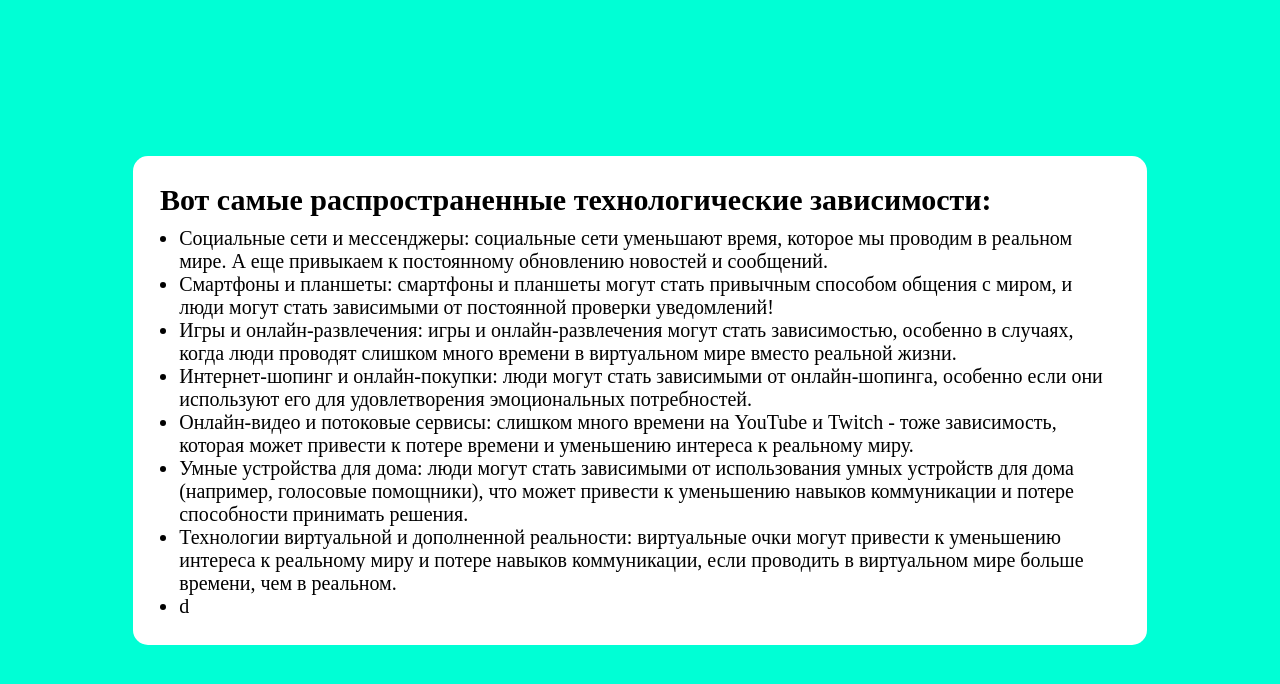
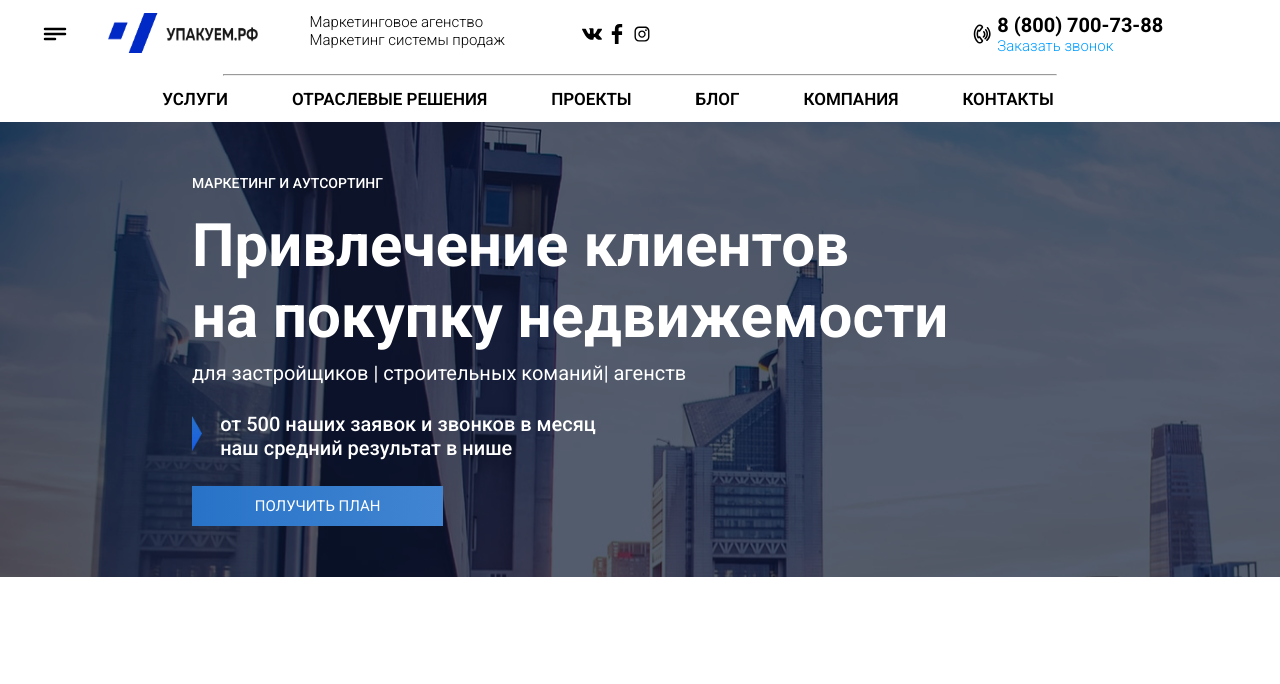
Before and after one commit to Yan1ch9/name1, a plain HTML site: page index.html in a window 1280 px wide. Drawn offline with Linux system fonts and the light colour scheme; a web font is replaced by a local one.

Commit message:
доделал:|

```diff
--- a/index.html
+++ b/index.html
@@ -7,21 +7,44 @@
     <link rel="stylesheet" href="style.css">
 </head>
 <body>
-    <div class="content">
-        <div class="information">
-            <h4>Вот самые распространенные технологические зависимости:</h4>
-            <ul>
-                <li>Социальные сети и мессенджеры: социальные сети уменьшают время, которое мы проводим в реальном мире. А еще привыкаем к постоянному обновлению новостей и сообщений.</li>
-                <li>Смартфоны и планшеты: смартфоны и планшеты могут стать привычным способом общения с миром, и люди могут стать зависимыми от постоянной проверки уведомлений! </li>
-                <li>Игры и онлайн-развлечения: игры и онлайн-развлечения могут стать зависимостью, особенно в случаях, когда люди проводят слишком много времени в виртуальном мире вместо реальной жизни.</li>
-                <li>Интернет-шопинг и онлайн-покупки: люди могут стать зависимыми от онлайн-шопинга, особенно если они используют его для удовлетворения эмоциональных потребностей.</li>
-                <li>Онлайн-видео и потоковые сервисы: слишком много времени на YouTube и Twitch - тоже зависимость, которая может привести к потере времени и уменьшению интереса к реальному миру.</li>
-                <li>Умные устройства для дома: люди могут стать зависимыми от использования умных устройств для дома (например, голосовые помощники), что может привести к уменьшению навыков коммуникации и потере способности принимать решения.</li>
-                <li>Технологии виртуальной и дополненной реальности: виртуальные очки могут привести к уменьшению интереса к реальному миру и потере навыков коммуникации, если проводить в виртуальном мире больше времени, чем в реальном.</li>
-                <li>d</li>
-            </ul>
+    <header>
+        <img src="images-or-svg/alt-menu.svg" alt="" class="alt-menu">
+        <img src="images-or-svg/ypakuem-rf.png" alt="" class="ypakuem-rf">
+        <span class="one">
+            <span>Маркетинговое агенство</span>
+            <span>Маркетинг системы продаж</span>
+        </span>
+        <img src="images-or-svg/vk.svg" alt="" class="size">
+        <img src="images-or-svg/facebook.svg" alt="" class="size">
+        <img src="images-or-svg/instagram.svg" alt="" class="size padding">
+        <img src="images-or-svg/phone.svg" alt="" class="size">
+        <span class="one">
+            <span class="font-weight">8 (800) 700-73-88</span>
+            <span class="blue-color">Заказать звонок</span>
+        </span>
+    </header>
+    <main>
+    <hr>
+        <ul>
+            <li>УСЛУГИ</li>
+            <li>ОТРАСЛЕВЫЕ РЕШЕНИЯ</li>
+            <li>ПРОЕКТЫ</li>
+            <li>БЛОГ</li>
+            <li>КОМПАНИЯ</li>
+            <li>КОНТАКТЫ</li>
+        </ul>
+        <div class="main-bg">
+            <div>
+                <span class="marketing">МАРКЕТИНГ И АУТСОРТИНГ</span>
+                <h1>Привлечение клиентов <br>на покупку недвижемости</h1>
+                <h5>для застройщиков | строительных команий| агенств</h5>
+                <div class="flex">
+                    <img src="images-or-svg/arrow.png" alt="" class="arrow-img">
+                    <span class="b">от 500 наших заявок и звонков в месяц <br> наш средний результат в нише</span>
+                </div>
+                <button>ПОЛУЧИТЬ ПЛАН</button>
+            </div>
         </div>
-        <img src="" alt="">
-    </div>
+    </main>
 </body>
 </html>
--- a/style.css
+++ b/style.css
@@ -1,26 +1,100 @@
+@import url('https://fonts.googleapis.com/css2?family=Kufam:ital,wght@0,400..900;1,400..900&family=Roboto:ital,wght@0,100;0,200;0,300;0,400;0,500;0,600;0,700;0,800;0,900;1,100;1,300;1,400;1,500;1,700;1,900&display=swap');
 * {
     margin: 0;
     padding: 0;
+    font-family: "Roboto", sans-serif;
 }
-.content {
-    background-color: rgb(0, 255, 213);
-    height: 100vh;
+header {
     display: flex;
     justify-content: center;
-    align-items: center;
+    padding-top: 1%;
+    margin-bottom: 1.5%;
 }
-.information {
-    background-color: white;
-    border-radius: 15px;
-    padding: 27px;
-    width: 75%;
+.alt-menu {
+    width: 30px;
+    padding-right: 3%;
 }
-h4 {
-    color: black;
-    font-size: 30px;
-    margin-bottom: 10px;
+.ypakuem-rf {
+    width: 150px;
+    height: 40px;
+    padding-right: 4%;
+}
+.one {
+    display: flex;
+    flex-direction: column;
+    font-size: 15px;
+    font-weight: 300;
+    padding-right: 6%;
+}
+.size {
+    width: 20px;
+    padding-right: 0.4%;
+}
+.padding {
+    padding-right: 25%;
+}
+.font-weight {
+    font-weight: 700;
+    font-size: 20px;
+}
+.blue-color {
+    color: rgb(0, 157, 255);
+    font-weight: 300;
+    font-size: 15px;
+}
+hr {
+    width: 65%;
+    margin: auto;
 }
 li {
+    font-size: 17px;
+    font-weight: 600;
+    list-style: none;
+    padding-right: 5%;
+}
+ul {
+    margin-top: 1%;
+    display: flex;
+    justify-content: center;
+}
+.main-bg {
+    margin-top: 1%;
+    background-image: url('images-or-svg/bg.png');
+    padding: 4% 15%;
+    color: white;
+}
+.marketing {
+    font-size: 14px;
+    margin-bottom: 10px;
+    font-weight: 500;
+}
+h1 {
+    font-size: 60px;
+    margin-top: 2%;
+}
+h5 {
     font-size: 20px;
-    margin-left: 2%;
+    font-weight: 400;
+    margin-top: 1%;
 }
+.flex {
+    display: flex;
+    margin-top: 3%;
+}
+.arrow-img {
+    margin-right: 2%;
+    margin-top: 0.5%;
+    height: 35px;
+}
+.b {
+    font-size: 20px;
+    font-weight: 500;
+}
+button {
+    background: linear-gradient(to right, rgba(40, 115, 200, 1), rgb(65, 133, 210));
+    color: white;
+    font-size: 15px;
+    padding: 1.2% 7%;
+    border: solid 0px ;
+    margin-top: 3%;
+}
```
Also changed, not shown: images-or-svg/alt-menu.svg (added), images-or-svg/arrow.png (added), images-or-svg/bg.png (added), images-or-svg/facebook.svg (added), images-or-svg/instagram.svg (added), images-or-svg/phone.svg (added), images-or-svg/vk.svg (added), images-or-svg/ypakuem-rf.png (added).
